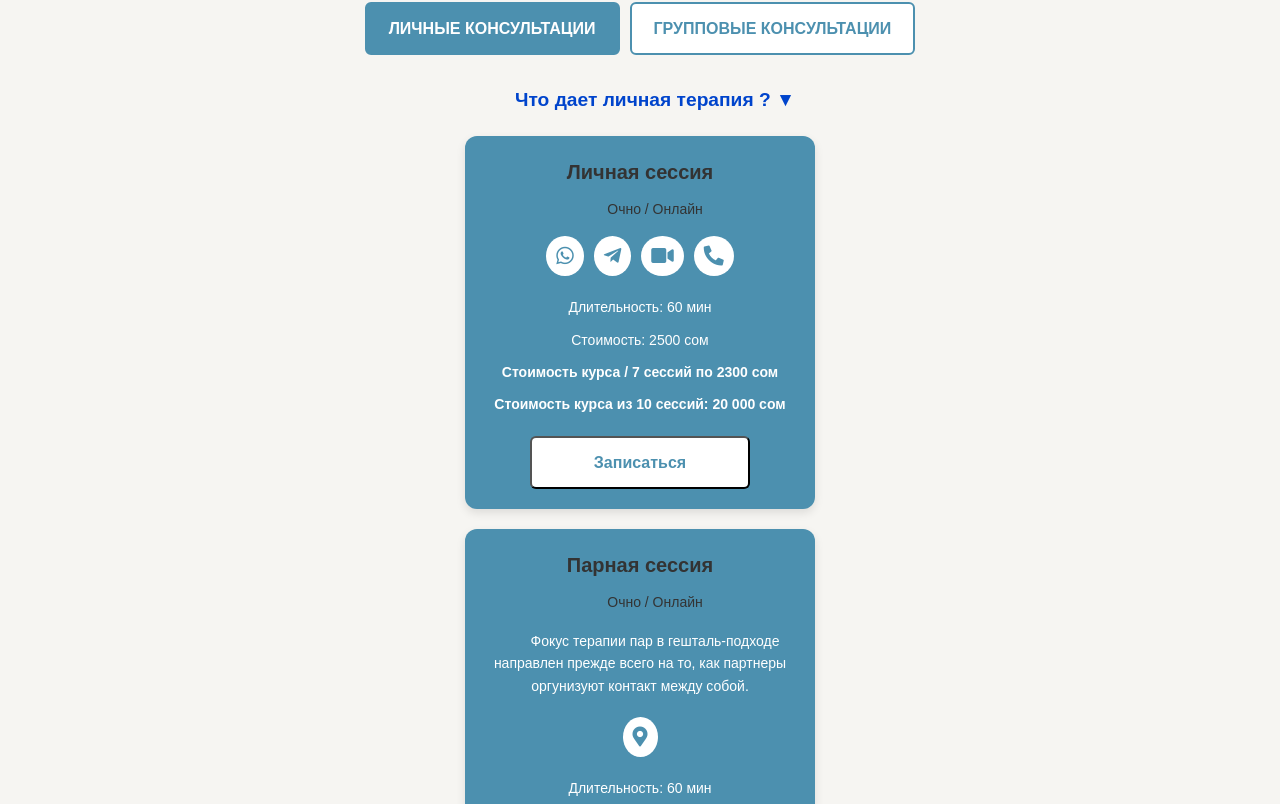
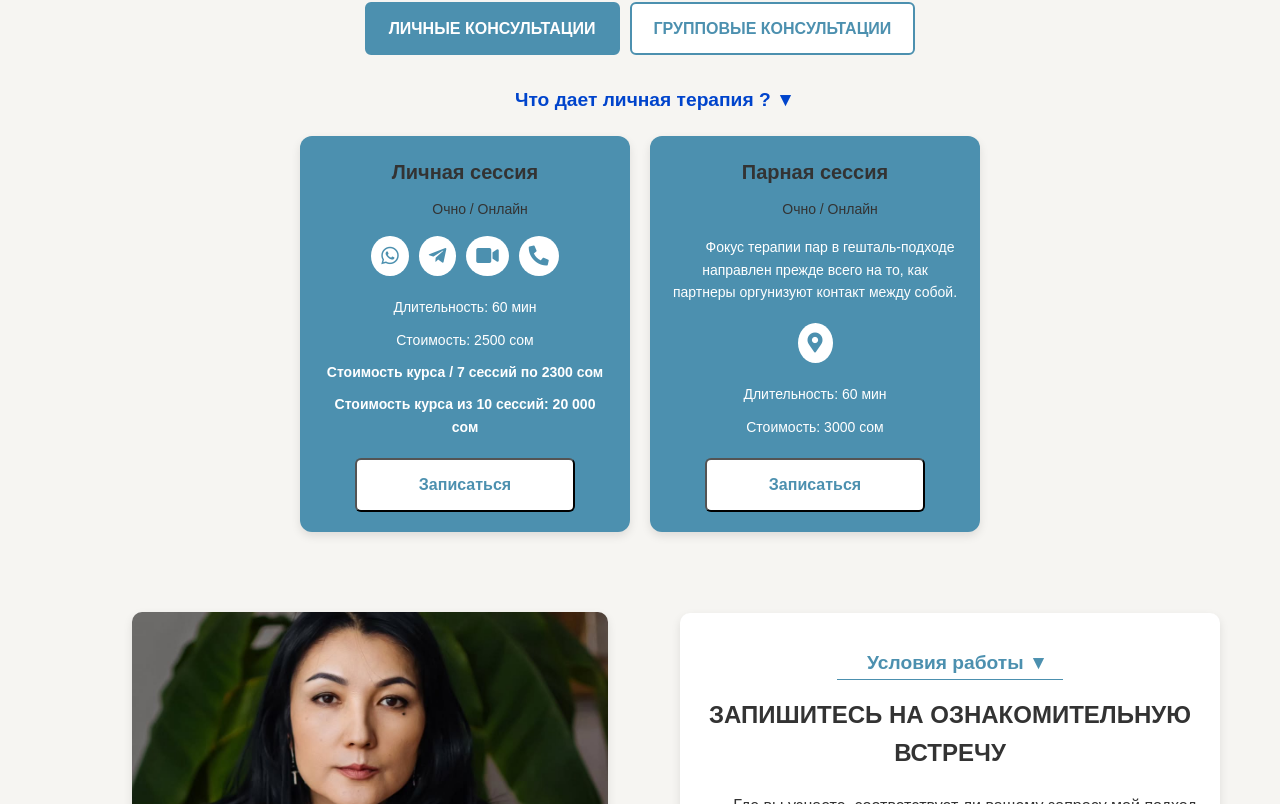
Before and after one commit to ZigranN/psychologist, a React (Vite) app in the folder front/: page / in a window 1280 px wide. Shown: the part 2056-2860 px from the top of the page. Built offline with nearby package versions, Linux system fonts and the light colour scheme; the HTML template or start-up script is replaced by a standard one.

Commit message:
Корректировка на более маленьких экранах

```diff
--- a/front/src/components/WorkFormat/WorkFormat.module.css
+++ b/front/src/components/WorkFormat/WorkFormat.module.css
@@ -78,7 +78,7 @@ h3 {
     padding: 20px;
     border-radius: 12px;
     box-shadow: 0 4px 10px rgba(0, 0, 0, 0.1);
-    max-width: 350px;
+    max-width: 330px;
     width: 100%;
     text-align: center;
     margin: 0 auto;
```
